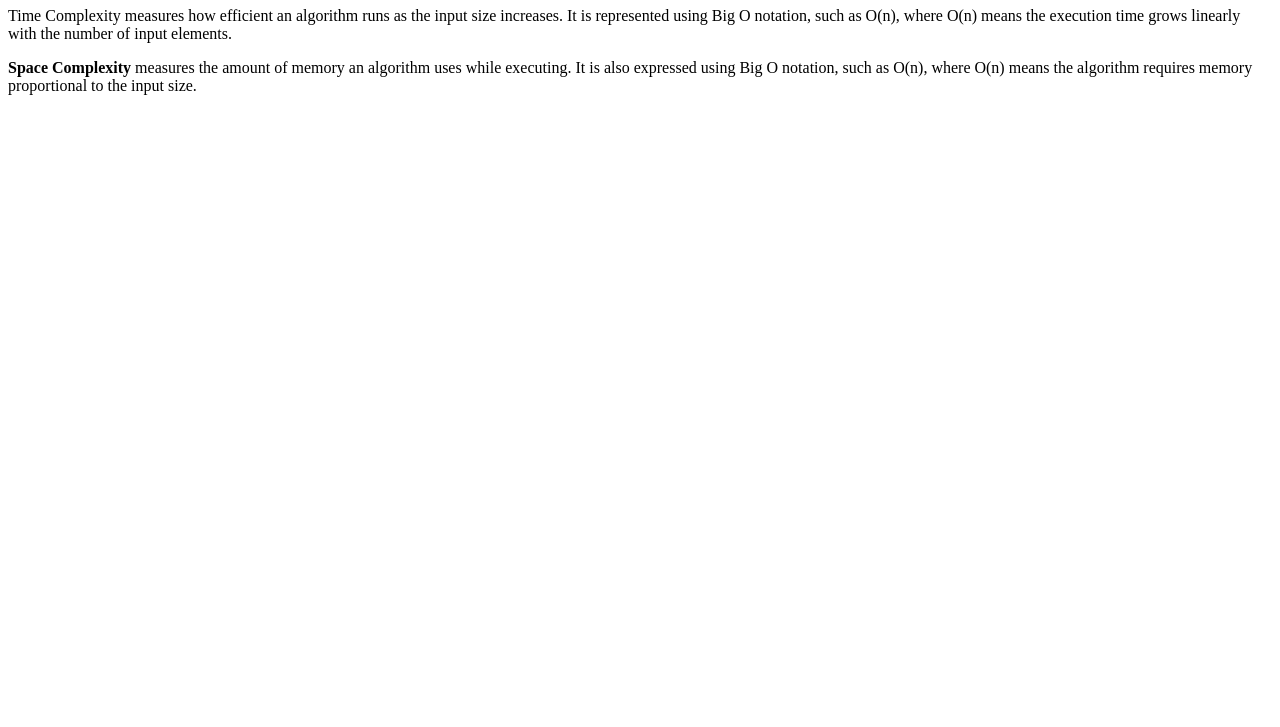
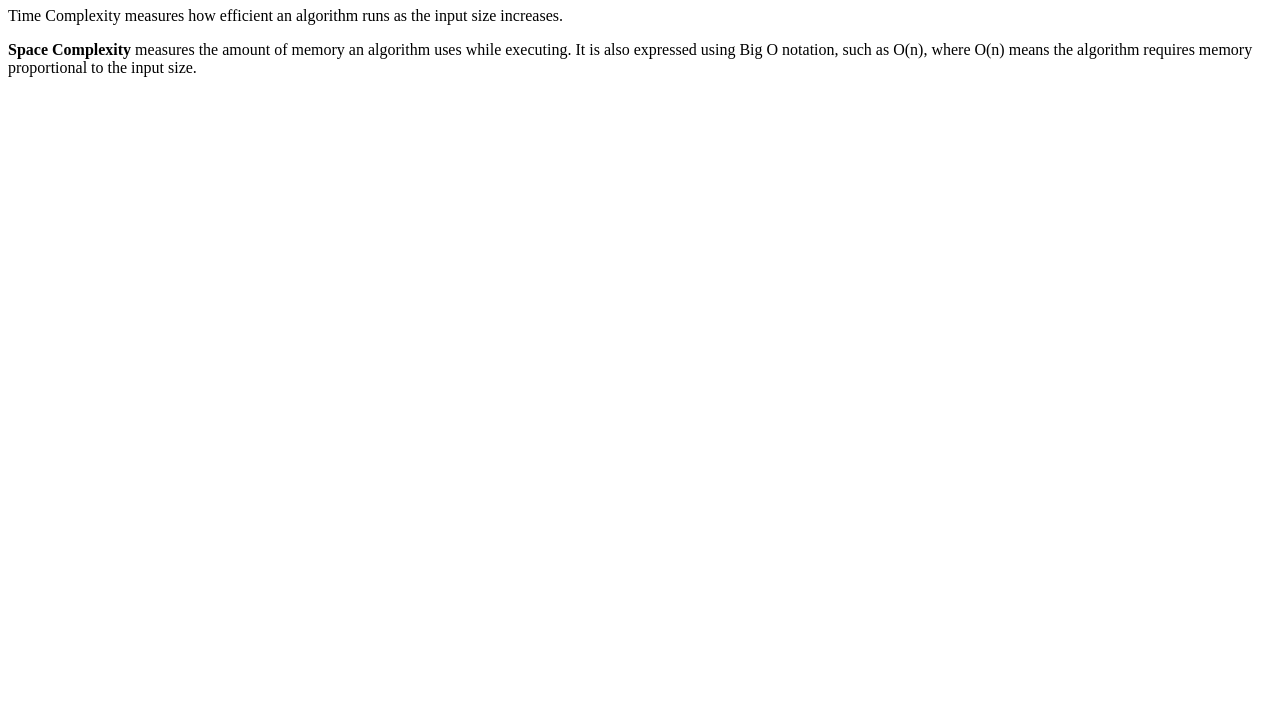
Before and after one commit to acciojob/time-and-space-complexity-tanayaasalkar1, a website: page main.html in a window 1280 px wide. Shown: the part 73-800 px from the top of the page. Drawn offline with Linux system fonts and the light colour scheme.

Commit message:
created a submission

```diff
--- a/main.html
+++ b/main.html
@@ -10,9 +10,7 @@
 	<!-- the entire body must be written by student -->
 	<h1>Time and Space Complexity</h1>
 	<p>Time Complexity measures how efficient an algorithm
-		runs as the input size increases. It is represented using Big O
-		notation, such as O(n), where O(n) means the execution time
-		grows linearly with the number of input elements.
+		runs as the input size increases.
 	</p>
 	<p>
 		<b>Space Complexity</b> measures the amount of memory an
```
